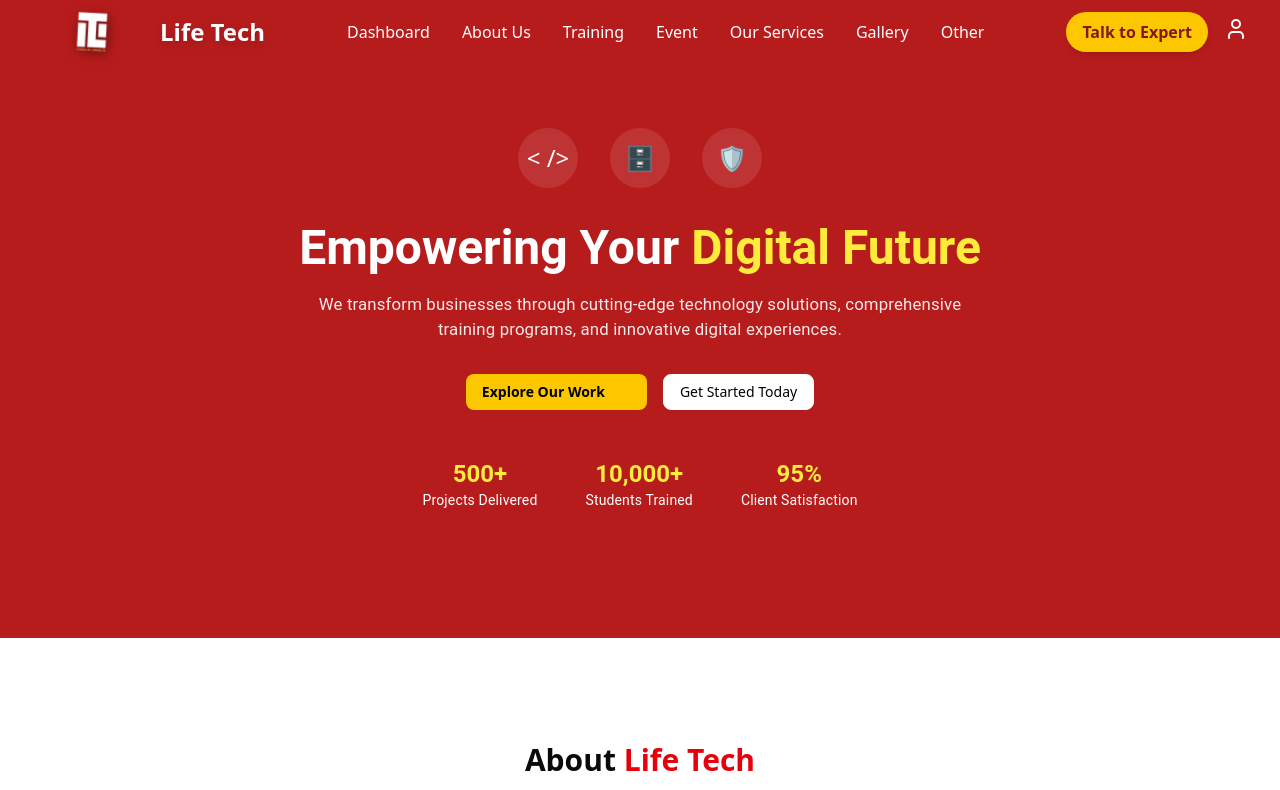
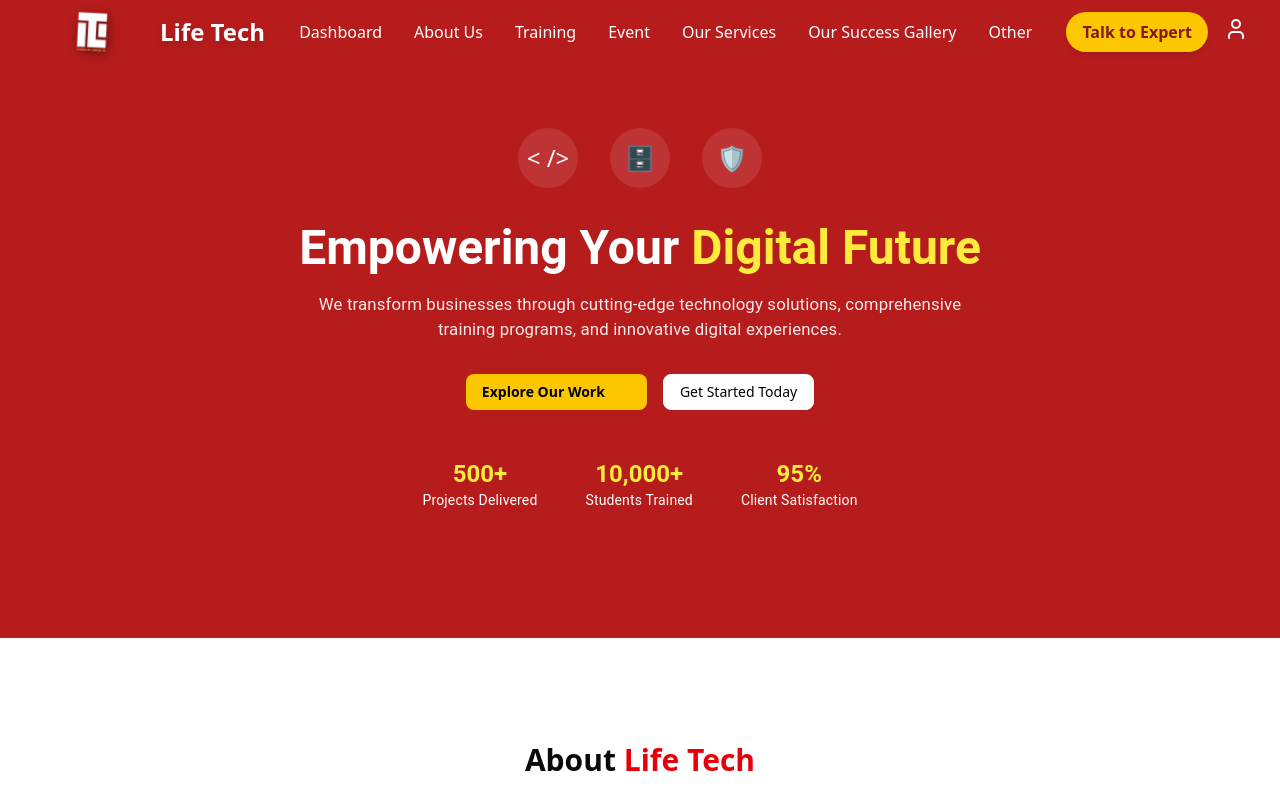
Before and after one commit to pramodtharu12454/Lifetechnepal, a Next.js app: page / in a window 1280 px wide. Shown: the top 790 px of the page. Built offline with nearby package versions, Linux system fonts and the light colour scheme; some icons are missing.

Commit message:
today add our success gallery

```diff
--- a/components/navbar/header.tsx
+++ b/components/navbar/header.tsx
@@ -24,7 +24,7 @@ export default function CompanyHeader() {
     { label: "Training", href: "/tranning" },
     { label: "Event", href: "/event" },
     { label: "Our Services", href: "/services/viewallservice" },
-    { label: "Gallery", href: "/gallery" },
+    { label: "Our Success Gallery", href: "/gallery" },
     { label: "Other", href: "/other" },
   ];
 
@@ -43,7 +43,7 @@ export default function CompanyHeader() {
     return () => {
       if (isHome) window.removeEventListener("scroll", handleScroll);
     };
-  }, [isHome,setShowPopup]);
+  }, [isHome, setShowPopup]);
 
   return (
     <>
```
